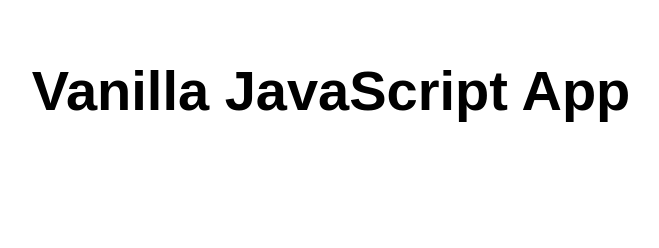
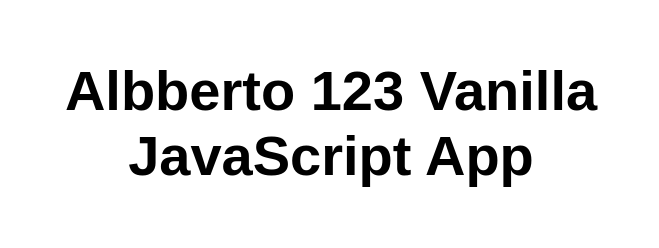
Before and after one commit to alberto772/vanilla-app, a website: page src/index.html in a window 1280 px wide. Shown: the whole page, without its empty margins (309-968 px from the left). Drawn offline with Linux system fonts and the light colour scheme.

Commit message:
Update index.html

```diff
--- a/src/index.html
+++ b/src/index.html
@@ -5,12 +5,12 @@
   <meta charset="UTF-8">
   <meta name="viewport" content="width=device-width, initial-scale=1.0">
   <link rel="stylesheet" href="styles.css">
-  <title>Vanilla JavaScript App</title>
+  <title> Alberto Vanilla JavaScript App</title>
 </head>
 
 <body>
   <main>
-    <h1>Vanilla JavaScript App</h1>
+    <h1>Albberto 123 Vanilla JavaScript App</h1>
   </main>
 </body>
 
```
